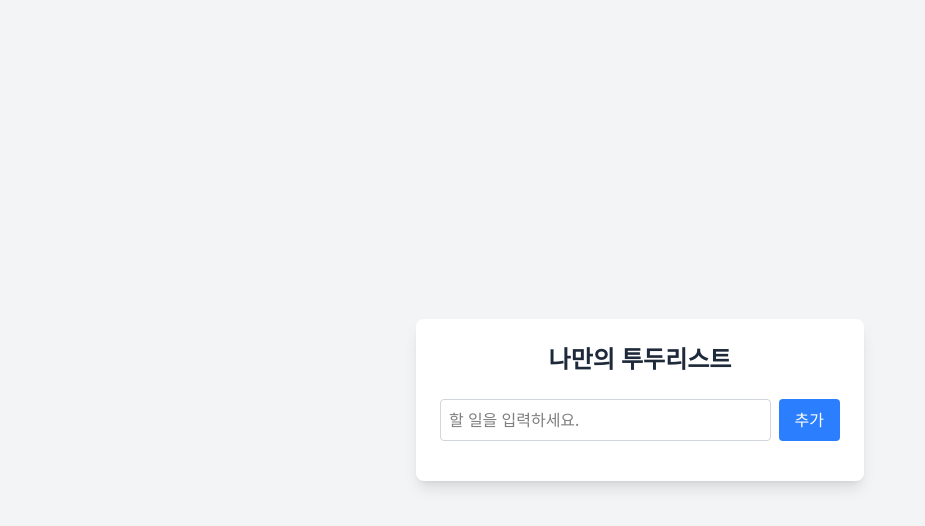
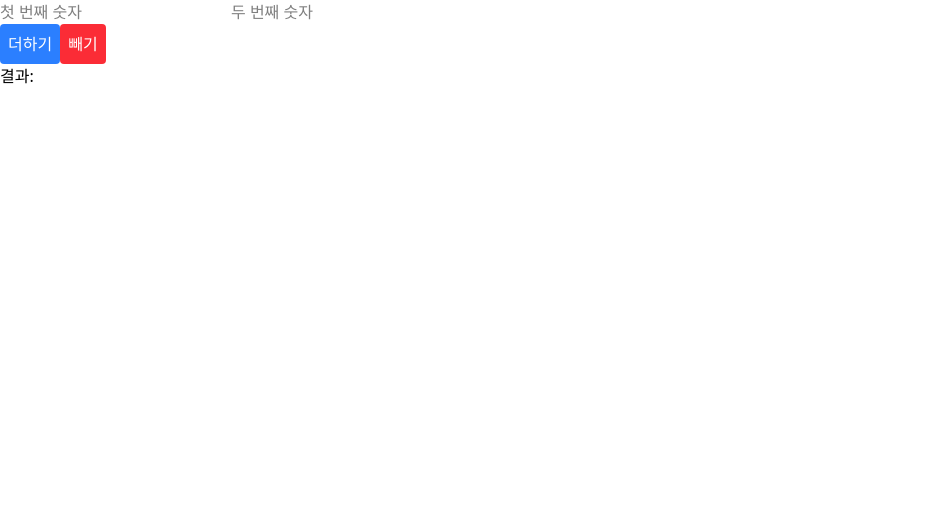
Before and after one commit to SooaHong/FE-edu, a React (Vite) app: page / in a window 1280 px wide. Shown: the top 526 px of the page, without its empty margins (0-925 px from the left). Built offline with nearby package versions, Linux system fonts and the light colour scheme.

Commit message:
calculator 과제_04

```diff
--- a/src/App.tsx
+++ b/src/App.tsx
@@ -1,9 +1,9 @@
-import TodoList from "./TodoList";
+import Calculator from "./Calculator";
 
 function App() {
   return (
     <div>
-      <TodoList />
+      <Calculator />
     </div>
   );
 }
--- /dev/null
+++ b/src/Calculator.tsx
@@ -0,0 +1,57 @@
+import React, { useState } from 'react';
+
+function Calculator() {
+  const [num1, setNum1] = useState('');
+  const [num2, setNum2] = useState('');
+  const [result, setResult] = useState(null);
+
+const handleSum = () => {
+    const n1 = Number(num1);
+    const n2 = Number(num2);
+
+    if (isNaN(n1) || isNaN(n2) || num1 === '' || num2 === '') {
+        alert('숫자만 입력할 수 있습니다.');
+        return;
+    }
+    setResult(n1 + n2);
+};
+
+const handleMinus = () => {
+    const n1 = Number(num1);
+    const n2 = Number(num2);
+
+    if (isNaN(n1) || isNaN(n2) || num1 === '' || num2 === '') {
+        alert('숫자만 입력할 수 있습니다.');
+        return;
+    }
+    setResult(n1 - n2);
+};
+
+  return (
+    <div>
+      <input
+        type="text"
+        value={num1}
+        placeholder="첫 번째 숫자"
+        onChange={(e) => setNum1(e.target.value)}
+      />
+      <input
+        type="text"
+        value={num2}
+        placeholder="두 번째 숫자"
+        onChange={(e) => setNum2(e.target.value)}
+      />
+      <div>
+        <button onClick={handleSum}
+        className="bg-blue-500 text-white p-2 rounded hover:bg-blue-600"
+        >더하기</button>
+        <button onClick={handleMinus}
+        className="bg-red-500 text-white p-2 rounded hover:bg-red-600"
+        >빼기</button>
+      </div>
+      <p>결과: {result}</p>
+    </div>
+  );
+}
+
+export default Calculator;
```
